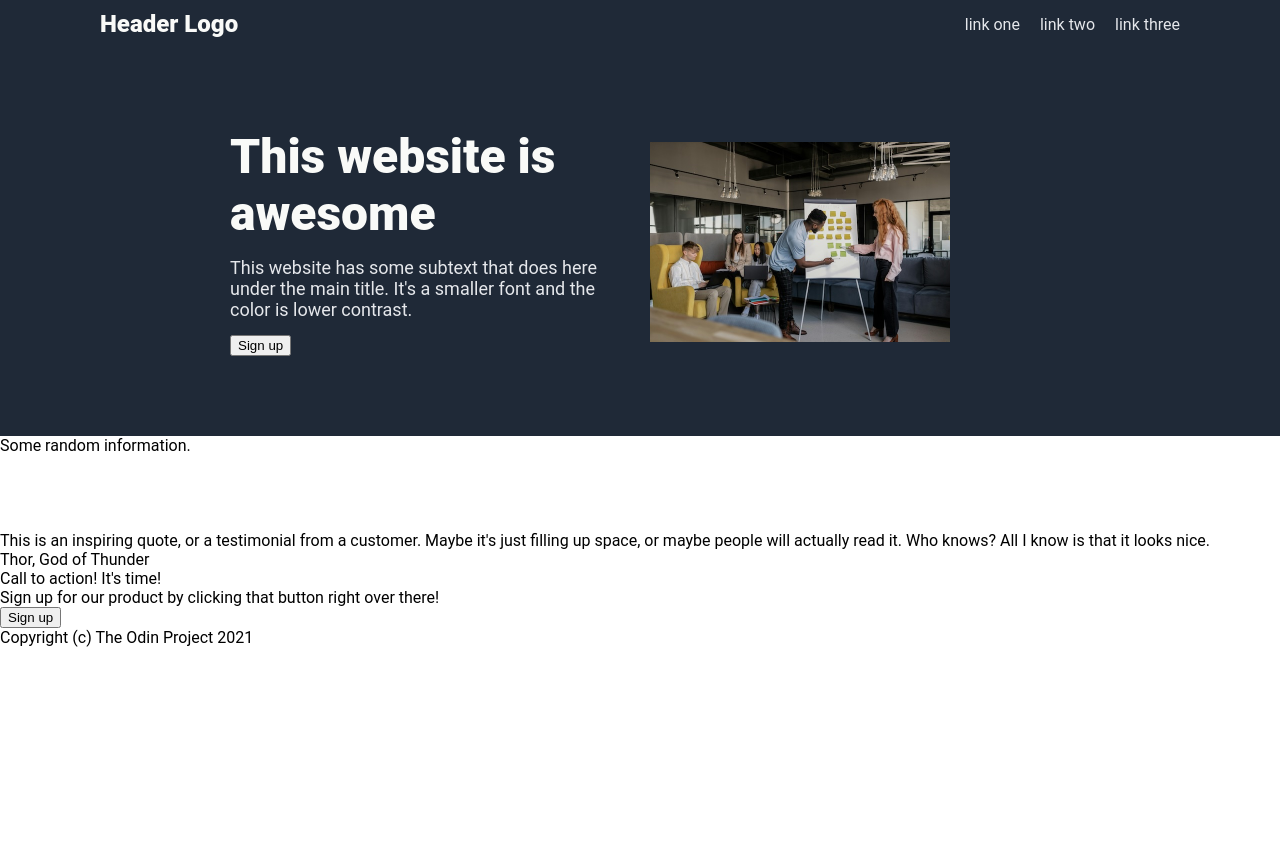
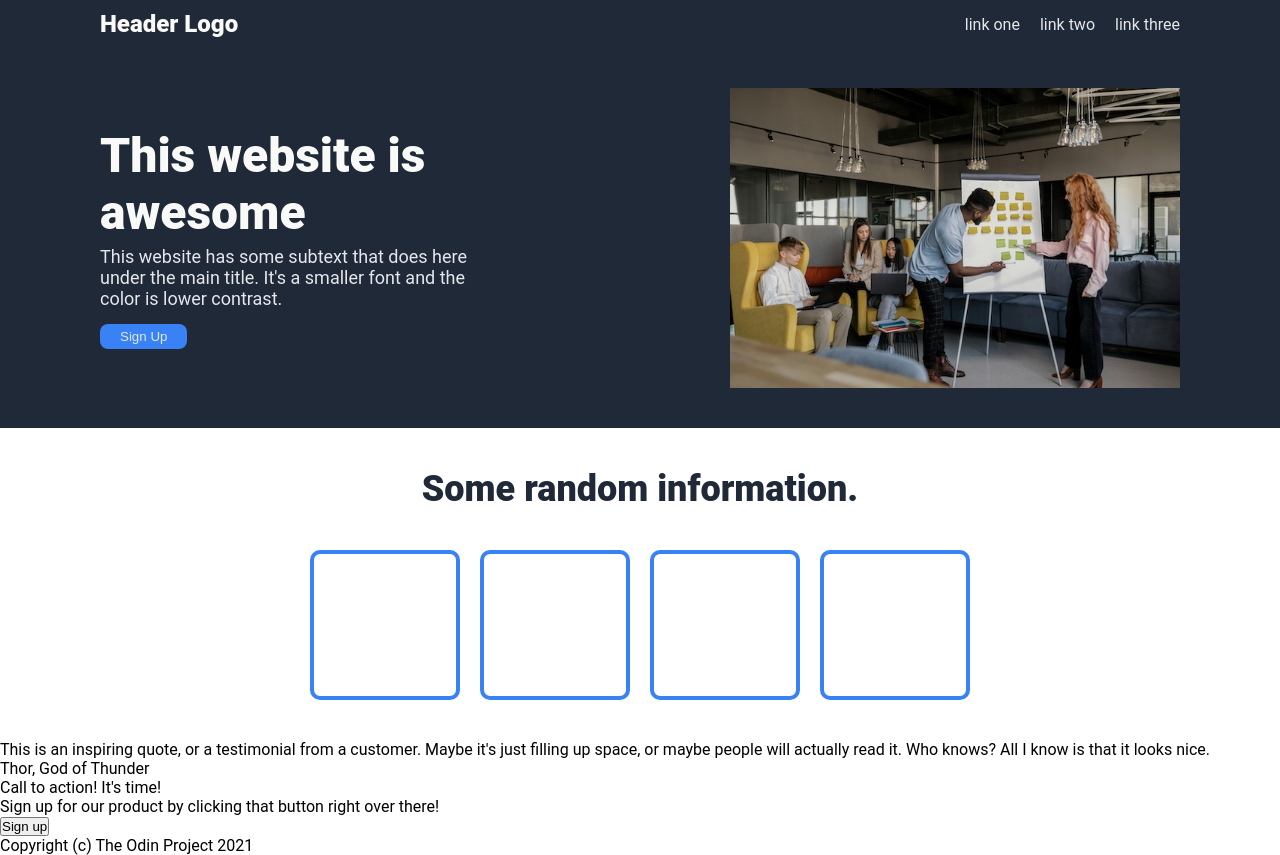
Before and after one commit to jmdavisou/landing-page, a plain HTML site: page index.html in a window 1280 px wide. Before the commit the page ends 800 px from the top, so only its background shows below. Drawn offline with Linux system fonts and the light colour scheme.

Commit message:
Update hero and info html and css

```diff
--- a/index.html
+++ b/index.html
@@ -23,7 +23,7 @@
             <div class="hero">This website is awesome</div>
             <div class="secondary-text"> This website has some subtext that does here under the main title. It's a smaller font and the color is lower contrast.
             </div>
-            <button>Sign up</button>
+            <button><a href="#">Sign Up</a></button>
         </div>
         <div class="hero-image">
             <img src="./images/boardroom.jpg" alt="coworkers standing around an idea whiteboard" id="hero-image">
@@ -33,18 +33,10 @@
     <div class="random-container">
         <div class="h2">Some random information.</div>
         <div class="info-container">
-            <div class="cards">
-                <img src="" alt="">
-            </div>
-            <div class="cards">
-                <img src="" alt="">
-            </div>
-            <div class="cards">
-                <img src="" alt="">
-            </div>
-            <div class="cards">
-                <img src="" alt="">
-            </div>
+            <div class="cards"></div>
+            <div class="cards"></div>
+            <div class="cards"></div>
+            <div class="cards"></div>
         </div>
     </div>
     <div class="quote-container">
--- a/styles/styles.css
+++ b/styles/styles.css
@@ -1,3 +1,9 @@
+* {
+    margin: 0;
+    padding: 0;
+    box-sizing: border-box;
+}
+
 body {
     margin: 0;
     font-family: roboto;
@@ -43,8 +49,8 @@ a, li {
     background-color: #1F2937;
     display: flex;
     align-items: center;
-    justify-content: center;
-    padding: 80px;
+    justify-content: space-between;
+    padding: 40px 100px;
     gap: 20px;
 }
 
@@ -53,7 +59,7 @@ a, li {
     background-color: #1F2937;
     font-size: 48px;
     font-weight: 900;
-    margin-bottom: 15px;
+    margin-bottom: 5px;
     max-height: 500px;
 }
 
@@ -69,12 +75,44 @@ a, li {
 }
 
 .hero-image {
-    width: 400px;
-    height: 200px;
+    width: 450px;
+    height: 300px;
     display: flex;
+    justify-content: center;
 }
 
 .hero-text button {
+    background-color: #3882F6;
+    color: #F9FAF8;
+    border: none;
+    text-decoration: none;
+    padding: 5px 20px;
+    border-radius: 8px;
+}
 
+.random-container {
+    padding: 40px 100px;
+    display: flex;
+    flex-direction: column;
+}
 
+.h2 {
+    font-size: 36px;
+    font-weight: 900;
+    text-align: center;
+    color: #1F2937;
+    margin-bottom: 40px;
 }
+
+.info-container {
+    display: flex;
+    gap: 20px;
+    justify-content: center;
+}
+
+.cards {
+    width: 150px;
+    height: 150px;
+    border: 4px solid #3882F6;
+    border-radius: 10px;
+}
```
